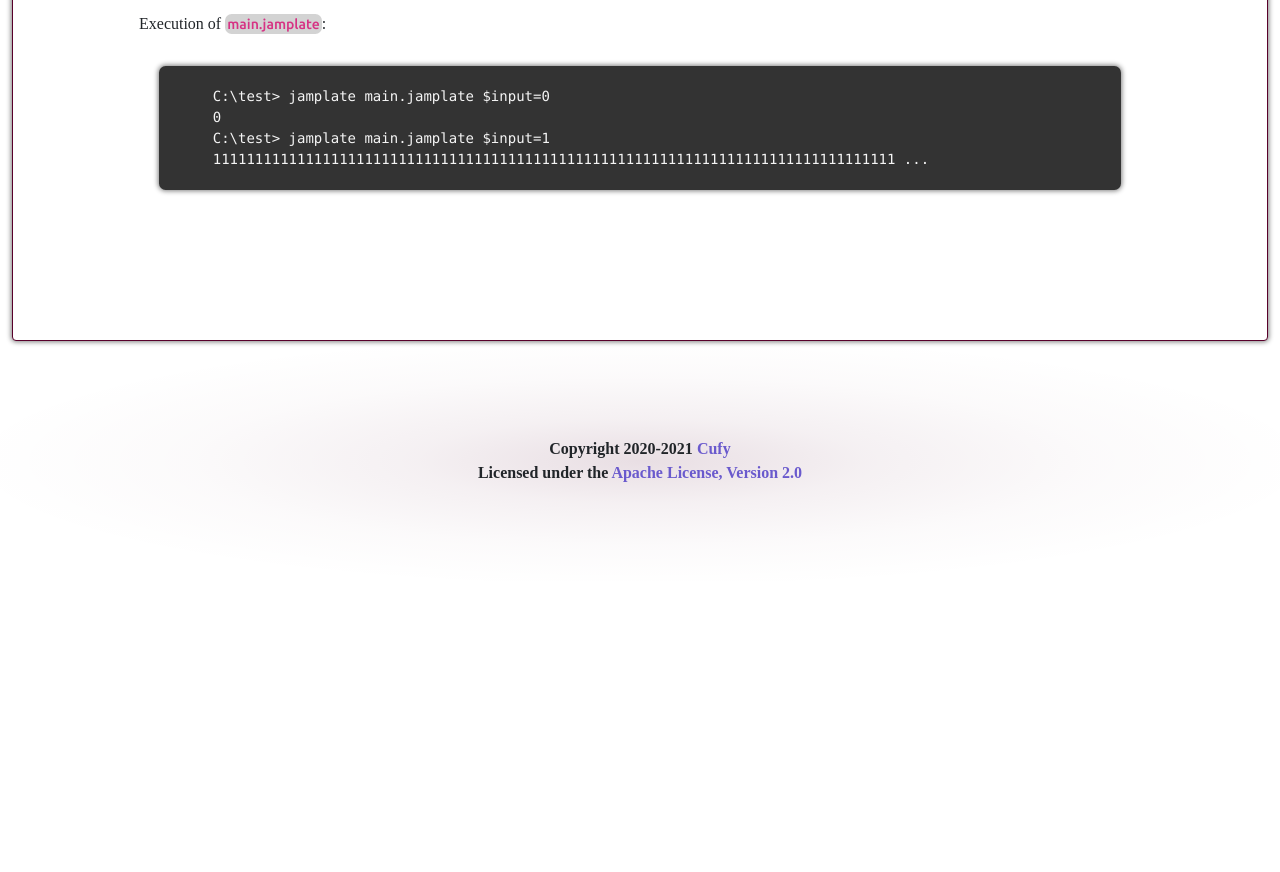
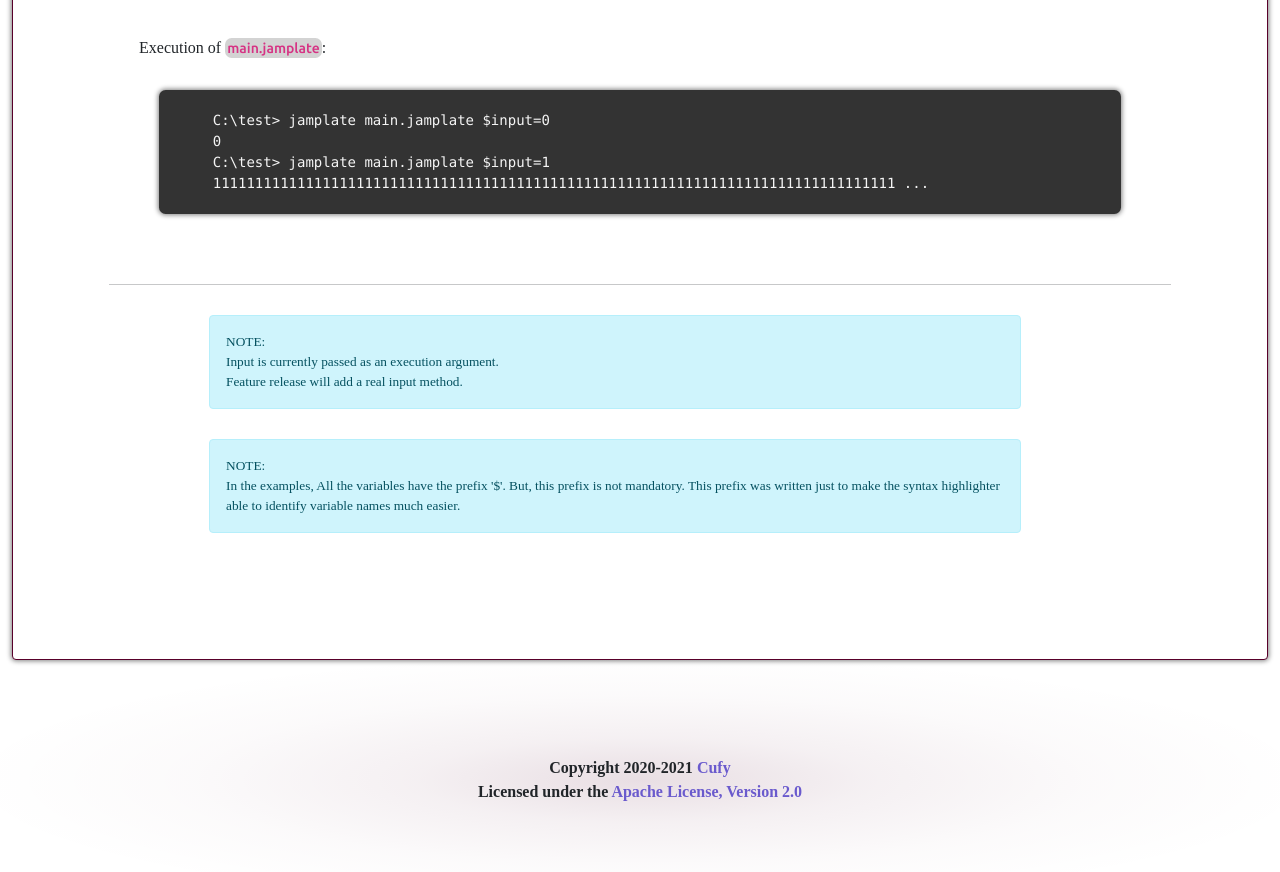
Before and after one commit to jamplate/jamplate.github.io, a Jekyll site: the page built from pages/examples.md, in a window 1280 px wide and 900 px high, scrolled down 6478 px. Shown: the top 872 px of the window. Built offline with Jekyll 4.4.1, drawn with Linux system fonts in a browser that asks for light colours; some web fonts are replaced; before the commit the page ends 7059 px from its top, so only the background shows below that; some of the changed text lies outside the part shown.

Commit message:
Updated examples.md

```diff
--- a/pages/examples.md
+++ b/pages/examples.md
@@ -8,7 +8,10 @@
     Guide: /guide.html
 ---
 
-This page contains example jamplate files and the output of executing them.
+This page contains example jamplate files and the output of executing them. All the
+examples below are available at the
+[examples repository](https://github.com/jamplate/examples) and has been tested using the
+[Jamplate Executable](executable.html).
 
 <hr>
 <br>
@@ -123,7 +126,7 @@
 <p class="alert alert-info" role="alert">
   NOTE:
   <br>
-  an escaped string will not replace escaped quote!
+  An escaped string will not replace escaped quote!
   <br>
   So, the string <code>'\''</code> will evaluate to <code>\'</code>
 </p>
@@ -299,3 +302,19 @@
 </pre>
 
 <br>
+<hr>
+
+<p class="alert alert-info" role="alert">
+  NOTE:
+  <br>
+  Input is currently passed as an execution argument.
+  <br>
+  Feature release will add a real input method.
+</p>
+<p class="alert alert-info" role="alert">
+  NOTE:
+  <br>
+  In the examples, All the variables have the prefix '$'. But, this prefix is not
+  mandatory. This prefix was written just to make the syntax highlighter able to
+  identify variable names much easier.
+</p>
```
